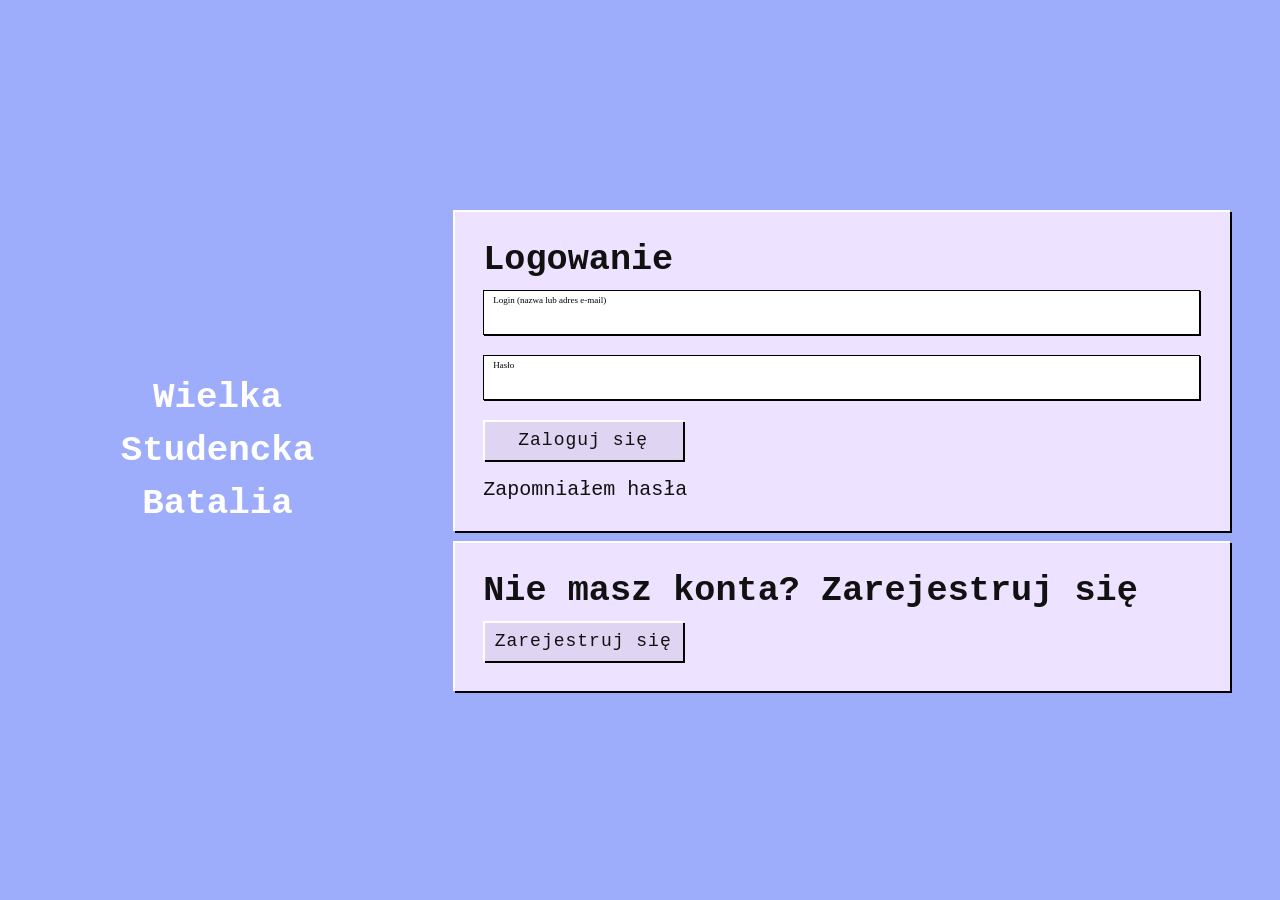
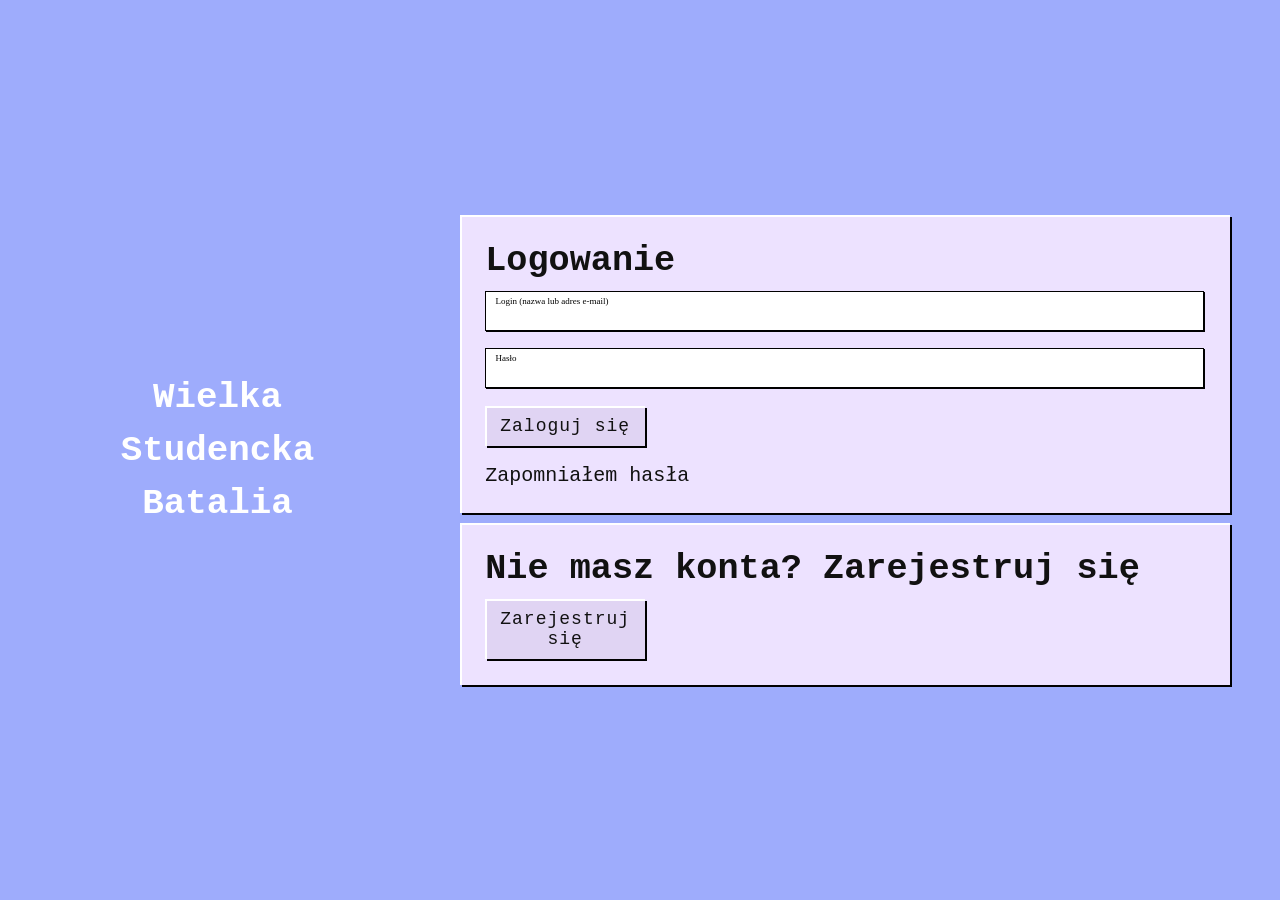

zmiany

--- a/logowanie/style.css
+++ b/logowanie/style.css
@@ -24,13 +24,13 @@ body{
 .container{
     display: flex;
     flex-direction: row;
-    gap: 50px;
+    gap: clamp(20px, 3vw, 60px);
     justify-content: center;
     flex-wrap: wrap;
-    margin: 50px;
+    margin: clamp(20px, 3vw, 50px);
 }
 .card{
-    padding: 30px;
+    padding: clamp(20px, 2vw, 40px);
     background: var(--color-card);
     border: none;
     box-shadow: var(--shadow-pixel);
@@ -62,7 +62,7 @@ body{
     flex-direction: column;
     gap: 10px;
     color: var(--color-text);
-    padding: 30px;
+    padding: clamp(20px, 2vw, 40px);
 }
 .login h2,.rejestr h2{
     font-size: 2.2rem;
@@ -72,11 +72,11 @@ body{
 }
 .field{
     position: relative;
-    margin-bottom: 10px;
+    margin-bottom: clamp(6px, 0.6vw, 12px);
 }
 .field input{
     width: 100%;
-    padding: 20px 10px 7px;
+    padding: clamp(14px, 1.2vw, 20px) clamp(8px, 1vw, 10px) clamp(5px, 0.5vw, 7px);
     font-size: 14px;
     border: 0.1px solid #000;
     background: #fff;
@@ -88,7 +88,7 @@ body{
 }
 .field label{
     position: absolute;
-    left: 10px;
+    left: clamp(8px, 0.8vw, 12px);
     top: 50%;
     transform: translateY(-50%);
     font-size: 12px;
@@ -123,8 +123,8 @@ body{
     font-size: 18px;
     font-family: var(--font-third);
     letter-spacing: 1px;
-    padding: 10px;
-    width: 200px;
+    padding: clamp(8px, 0.8vw, 12px);
+    width: clamp(160px, 12vw, 220px);
     box-shadow: var(--shadow-pixel);
     transition: all 0.15s ease;
 }
@@ -170,7 +170,7 @@ body{
         margin: 0 50px;
     }
     .logow{
-        padding-left: 31.5vw;
+        padding-left: 32vw;
     }
 }
 @media (max-width: 768px){
@@ -179,5 +179,24 @@ body{
     }
     .container{
         flex-direction: column;
+        margin: clamp(24px, 5vw, 60px);
+        gap: clamp(20px, 4vw, 40px);
+    }
+    .card{
+        padding: clamp(20px, 4vw, 40px);
+    }
+    .login,.rejestr{
+        padding: clamp(20px, 4vw, 40px);
+        gap: clamp(12px, 2.5vw, 20px);
+    }
+    .field{
+        margin-bottom: clamp(10px, 2vw, 18px);
+    }
+    .logowanie,.rejestracja{
+        width: clamp(180px, 70vw, 240px);
+        padding: clamp(10px, 2vw, 14px);
+    }
+    .logow{
+        padding-left: 0;
     }
 }
